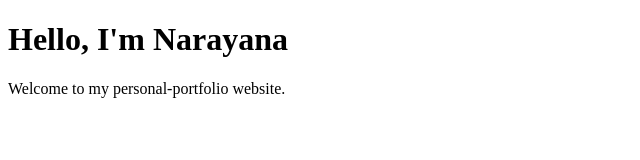
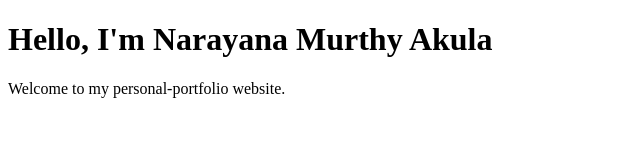
Before and after one commit to narayana-akula/narayana-akula.github.io, a plain HTML site: page index.html in a window 1280 px wide. Shown: the whole page, without its empty margins (0-640 px from the left). Drawn offline with Linux system fonts and the light colour scheme.

Commit message:
Update index.html

```diff
--- a/index.html
+++ b/index.html
@@ -4,7 +4,7 @@
     <title>My Portfolio</title>
 </head>
 <body>
-    <h1>Hello, I'm Narayana</h1>
+    <h1>Hello, I'm Narayana Murthy Akula</h1>
     <p>Welcome to my personal-portfolio website.</p>
 </body>
 </html>
```
